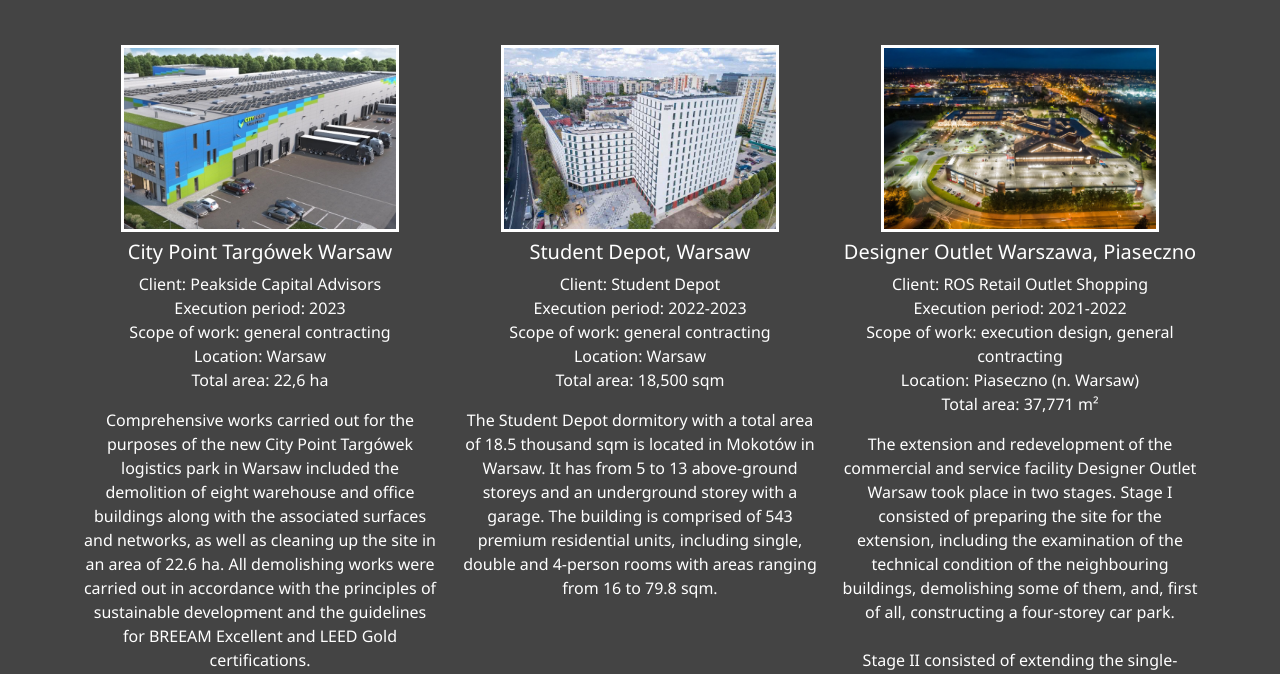
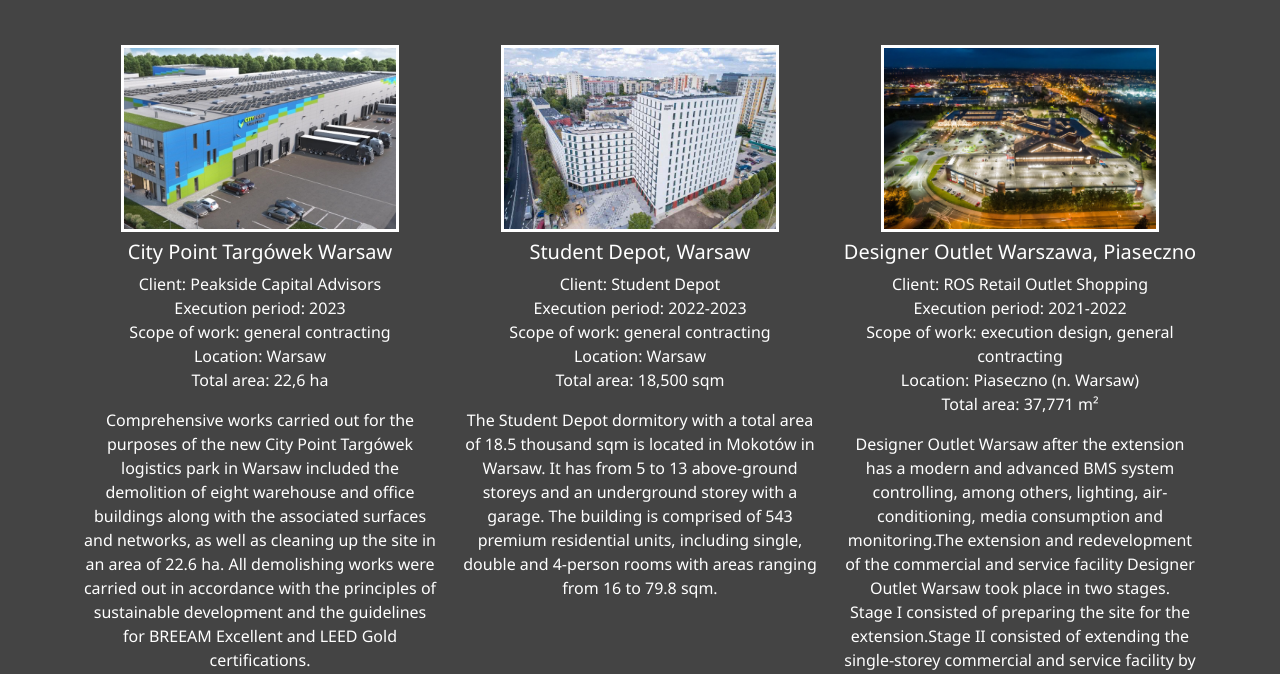
Before and after one commit to sebastianstrus/dianafostiak, a website: page work.html in a window 1280 px wide. Shown: the part 267-941 px from the top of the page. Drawn offline with nearby package versions, Linux system fonts and the light colour scheme.

Commit message:
Updated case

```diff
--- a/work.html
+++ b/work.html
@@ -113,7 +113,7 @@
               Total area: 37,771 m²
             </p>
 
-            <p>The extension and redevelopment of the commercial and service facility Designer Outlet Warsaw took place in two stages. Stage I consisted of preparing the site for the extension, including the examination of the technical condition of the neighbouring buildings, demolishing some of them, and, first of all, constructing a four-storey car park.<br><br>Stage II consisted of extending the single-storey commercial and service facility by an additional 7,106 m² . The general contractor’s scope of works also included the construction of characteristic old-town facades, for which DOW is known, and finishing works.<br><br>Designer Outlet Warsaw after the extension has a modern and advanced BMS system controlling, among others, lighting, air-conditioning, media consumption and monitoring.</p>
+            <p>Designer Outlet Warsaw after the extension has a modern and advanced BMS system controlling, among others, lighting, air-conditioning, media consumption and monitoring.The extension and redevelopment of the commercial and service facility Designer Outlet Warsaw took place in two stages.<br>Stage I consisted of preparing the site for the extension.Stage II consisted of extending the single-storey commercial and service facility by an additional 7,106 m².</p>
 
           </div>
         </div>
```
